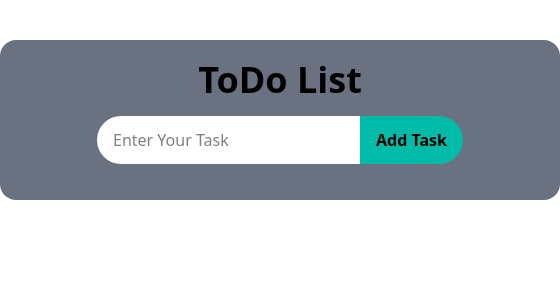
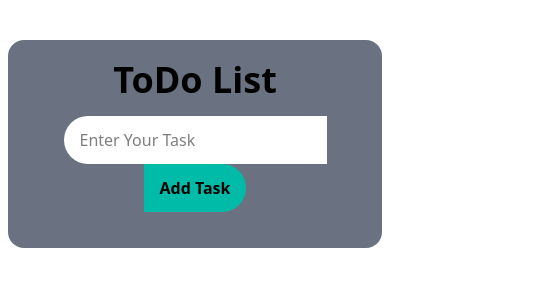
Before and after one commit to proshanto7/ToDoList, a React (Vite) app: page / in a window 390 px wide. Shown: the top 300 px of the page, 560 px wide, since content can reach past the window. Built offline with nearby package versions, Linux system fonts and the light colour scheme.

Commit message:
todo list done

```diff
--- a/src/component/todoList/ToDoList.jsx
+++ b/src/component/todoList/ToDoList.jsx
@@ -39,8 +39,8 @@ function ToDoList() {
   };
 
   return (
-    <section>
-      <div className="w-140 mx-auto bg-gray-500 mt-10 rounded-2xl p-5">
+    <section className="mx-2">
+      <div className=" max-w-140 mx-auto bg-gray-500 mt-10 rounded-2xl p-5">
         <h1 className="font-bold text-4xl mb-4 text-center">ToDo List</h1>
 
         <div className="text-center">
@@ -67,7 +67,7 @@ function ToDoList() {
               return (
                 <li
                   key={index}
-                  className="flex justify-between items-center bg-white w-[60%]  mx-auto py-2 px-4 mb-4 rounded-xl  "
+                  className="flex justify-between items-center bg-white w-[95%] md:w-[60%]  mx-auto py-2 px-4 mb-4 rounded-xl  "
                 >
                   <span className="font-semibold text-lg capitalize ">
                     {index + 1}. {item}
```
